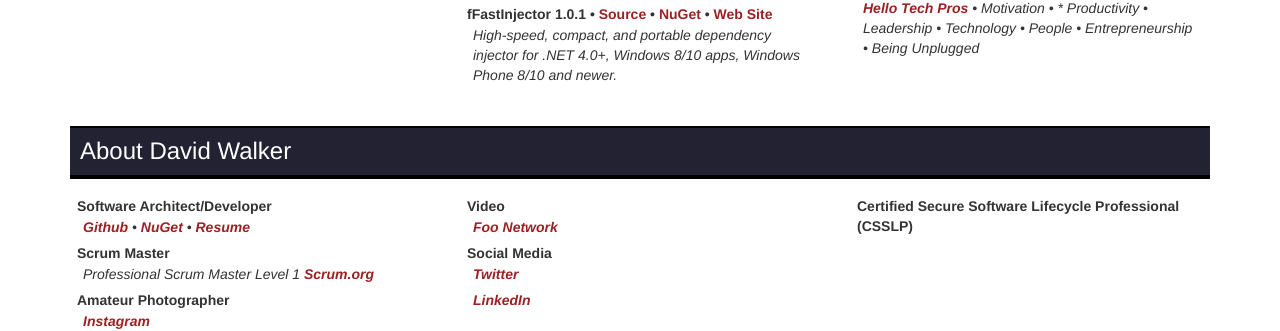
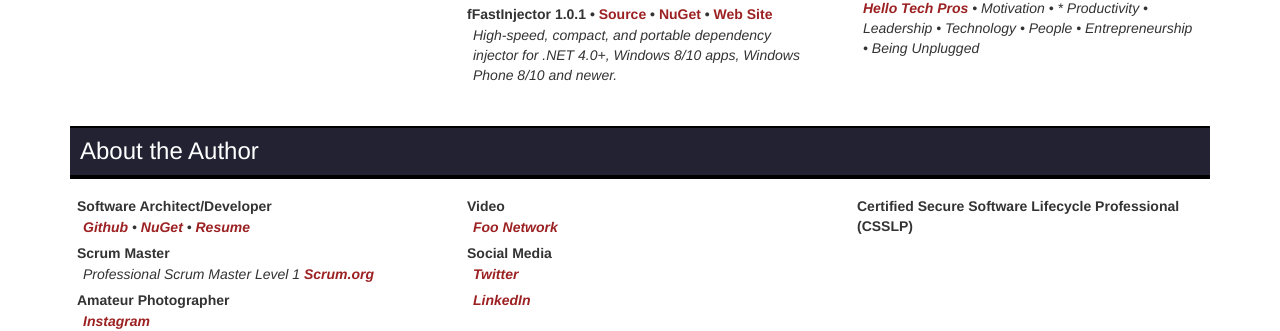
Before and after one commit to Grax32/Grax32.github.io, a Jekyll site: the page built from index.md, in a window 1280 px wide. Shown: the part 1081-1412 px from the top of the page. Built offline with Jekyll 4.4.1, drawn with Linux system fonts in a browser that asks for light colours; a script that is not in the unit is left out.

Commit message:
Rename section

```diff
--- a/index.md
+++ b/index.md
@@ -42,7 +42,7 @@ title: Geeks Research And Xplain
 </section>
 
 <section class="row">
-  <section class="col-md-12"><h3>About David Walker</h3></section>
+  <section class="col-md-12"><h3>About the Author</h3></section>
   <section class="col-md-4">
     {{ site.home_page_sections | where:"name", "about-1" | map: "output" | first }}
   </section>
```
